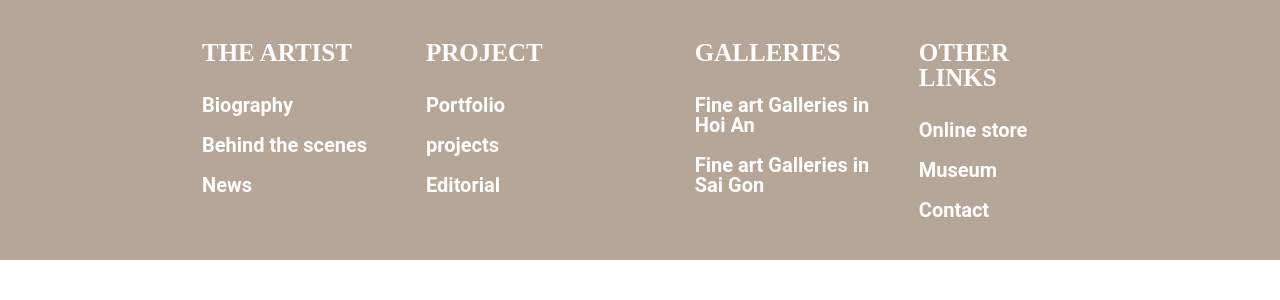
After one commit to uyennguyen23/webDonate, a PHP site: page /Users/Page/footer.php in a window 1280 px wide. The commit adds this page. Shown: the top 300 px of the page. Run offline with PHP 8.4, Linux system fonts and the light colour scheme.

Commit message:
update code produtdetail

```diff
--- /dev/null
+++ b/Assets/css/footerStyle.css
@@ -0,0 +1,70 @@
+:root {
+--c--backgroundcoloer--footer: #b6a698;
+--c--backgroundcoloer--pages: #E5E5E5;
+--c--bacgroundcolor--ofitem: #E2D9CE;
+--c--bacgroundcolo--btn--: #4ea685;
+--c--bacgroundcolor--content: rgb(249 248 199);
+--c--grip--item: 50% 50%;
+--c--fonsize--header: 30px;
+--c--fontsize--conten--reponsive: 15px;
+--c--fontsize--name--reponsive: 20px;
+--c--fonsize--name--detail: 25px;
+--c--fonsize--content--detail: 20px;
+}
+/* footer======================================= */
+.--c--fluit--footer {
+    padding: 30px 0;
+    width: 100%;
+    background-color: var(--c--backgroundcoloer--footer);
+}
+
+.--c--footer- {
+    width: 70%;
+    margin-top: 20px;
+    margin: 0 auto;
+    display: grid;
+    grid-template-columns: 25% 30% 25% 20%;
+    column-gap: 30x;
+    text-align: left;
+    color: white;
+}
+
+.--c--footer- h3 {
+    text-transform: uppercase;
+    font-size: var(--c--fonsize--name--detail);
+    padding: 10px;
+    margin-bottom: 10px;
+    font-weight: bold;
+}
+
+.--c--footer- p {
+    font-family: "Roboto", sans-serif;
+    font-size: var(--c--fonsize--content--detail);
+    ;
+    padding: 10px;
+    font-weight: bold;
+}
+@media screen and (max-width: 768px) {
+    .--c--footer- {
+        text-align: center;
+        grid-template-columns: var(--c--grip--item);
+    }
+
+    .--c--footer- h3 {
+        margin-top: 30px;
+        font-size: var(--c--fontsize--name--reponsive);
+    }
+
+    .--c--footer- p {
+        font-size: var(--c--fontsize--conten--reponsive);
+    }
+}
+@media (min-width: 740px) and (max-width: 1023px) {
+    .--c--footer- {
+        text-align: center;
+            grid-template-columns: var(--c--grip--item);
+    }
+    .--c--footer- h3 {
+        margin-top: 10px;
+    }
+}
--- /dev/null
+++ b/Users/Page/footer.php
@@ -0,0 +1,46 @@
+<!DOCTYPE html>
+<html lang="en">
+
+<head>
+    <meta charset="UTF-8">
+    <meta http-equiv="X-UA-Compatible" content="IE=edge">
+    <meta name="viewport" content="width=device-width, initial-scale=1.0">
+    <link rel="stylesheet" href="../../Assets/css/footerStyle.css">
+    <link rel="stylesheet" href="../../Assets/css/reset.css">
+
+    <title>Document</title>
+</head>
+
+<body>
+    <div class="--c--fluit--footer">
+        <div class="--c--footer-">
+            <div class="--c--footer-one">
+                <h3>the artist</h3>
+                <p>Biography</p>
+                <p>Behind the scenes</p>
+                <p>News</p>
+            </div>
+            <div class="--c--footer-one">
+                <h3>project</h3>
+                <p>Portfolio</p>
+                <p>projects</p>
+                <p>Editorial</p>
+            </div>
+            <div class="--c--footer-one">
+                <h3>galleries</h3>
+                <p>Fine art Galleries in Hoi An</p>
+                <p>Fine art Galleries in Sai Gon</p>
+
+            </div>
+            <div class="--c--footer-one">
+                <h3>other links</h3>
+                <p>Online store</p>
+                <p>Museum</p>
+                <p>Contact</p>
+            </div>
+
+        </div>
+    </div>
+</body>
+
+</html>
```
Also changed, not shown: Assets/css/productdetail.css (+6 -52 lines), Users/Page/productdetail.php (+31 -61 lines).
